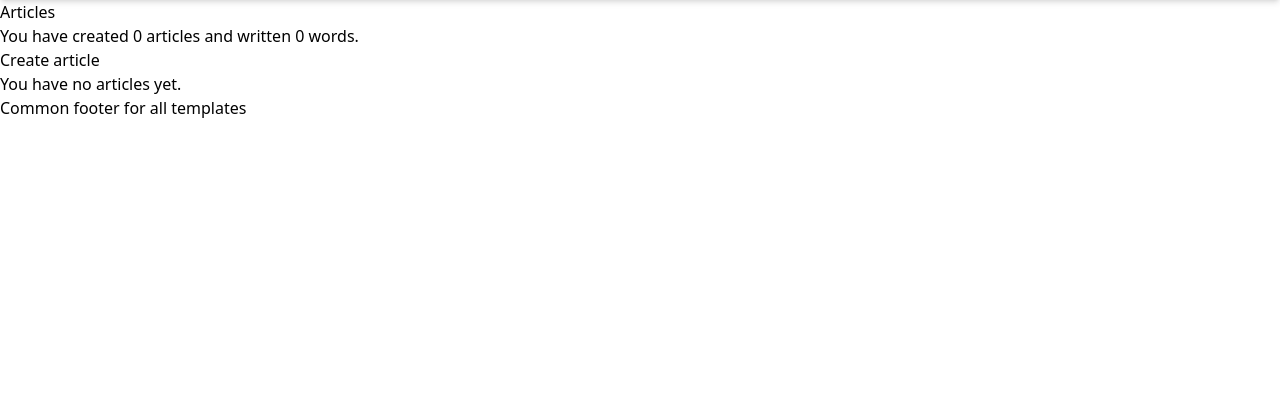
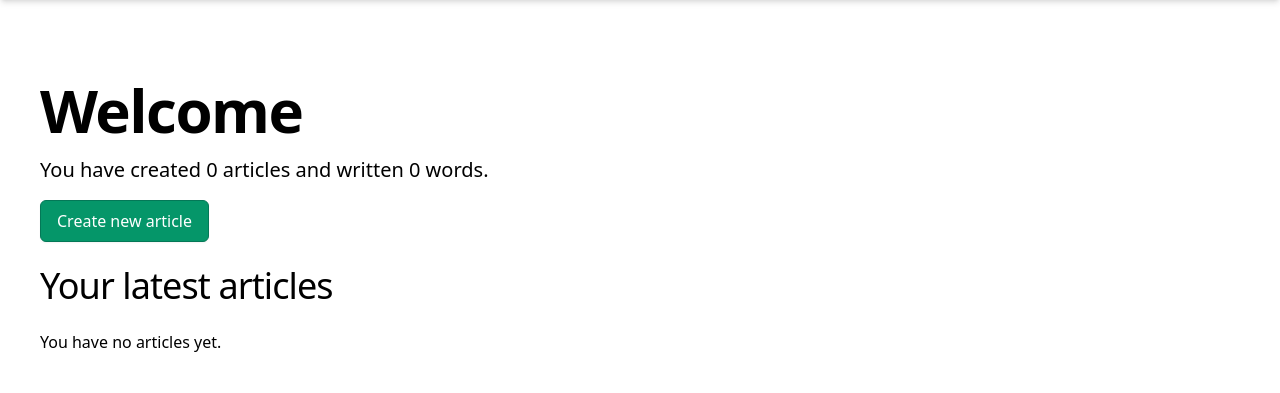
Before and after one commit to DariaAlekseeva/djangocourse, a Django app: page /articles/ in a window 1280 px wide. Shown: the part 75-468 px from the top of the page. Run offline with Django 5.2, Linux system fonts and the light colour scheme; a user stored in the database is signed in; data that the repository does not hold is empty; some libraries are stand-ins or nearby versions.

Commit message:
styled the home page

```diff
--- a/static/output.css
+++ b/static/output.css
@@ -758,12 +758,36 @@ select {
   margin-right: auto;
 }
 
+.mb-4 {
+  margin-bottom: 1rem;
+}
+
+.mb-6 {
+  margin-bottom: 1.5rem;
+}
+
+.ml-2 {
+  margin-left: 0.5rem;
+}
+
+.mt-10 {
+  margin-top: 2.5rem;
+}
+
 .block {
   display: block;
 }
 
+.inline-block {
+  display: inline-block;
+}
+
 .flex {
   display: flex;
+}
+
+.w-full {
+  width: 100%;
 }
 
 .max-w-7xl {
@@ -782,6 +806,10 @@ select {
   gap: 1.5rem;
 }
 
+.rounded-sm {
+  border-radius: 0.125rem;
+}
+
 .border-b {
   border-bottom-width: 1px;
 }
@@ -789,6 +817,15 @@ select {
 .border-gray-300 {
   --tw-border-opacity: 1;
   border-color: rgb(209 213 219 / var(--tw-border-opacity, 1));
+}
+
+.bg-gray-200 {
+  --tw-bg-opacity: 1;
+  background-color: rgb(229 231 235 / var(--tw-bg-opacity, 1));
+}
+
+.p-2 {
+  padding: 0.5rem;
 }
 
 .px-10 {
@@ -801,19 +838,71 @@ select {
   padding-bottom: 1rem;
 }
 
+.px-4 {
+  padding-left: 1rem;
+  padding-right: 1rem;
+}
+
+.py-1 {
+  padding-top: 0.25rem;
+  padding-bottom: 0.25rem;
+}
+
+.py-0\.5 {
+  padding-top: 0.125rem;
+  padding-bottom: 0.125rem;
+}
+
+.text-center {
+  text-align: center;
+}
+
 .text-sm {
   font-size: 0.875rem;
   line-height: 1.25rem;
+}
+
+.text-xl {
+  font-size: 1.25rem;
+  line-height: 1.75rem;
+}
+
+.text-2xl {
+  font-size: 1.5rem;
+  line-height: 2rem;
+}
+
+.text-xs {
+  font-size: 0.75rem;
+  line-height: 1rem;
 }
 
 .font-semibold {
   font-weight: 600;
 }
 
+.uppercase {
+  text-transform: uppercase;
+}
+
 .shadow-md {
   --tw-shadow: 0 4px 6px -1px rgb(0 0 0 / 0.1), 0 2px 4px -2px rgb(0 0 0 / 0.1);
   --tw-shadow-colored: 0 4px 6px -1px var(--tw-shadow-color), 0 2px 4px -2px var(--tw-shadow-color);
   box-shadow: var(--tw-ring-offset-shadow, 0 0 #0000), var(--tw-ring-shadow, 0 0 #0000), var(--tw-shadow);
+}
+
+.title {
+  font-size: 3.75rem;
+  line-height: 1;
+  font-weight: 600;
+  letter-spacing: -0.025em;
+}
+
+.subtitle {
+  font-size: 2.25rem;
+  line-height: 2.5rem;
+  font-weight: 500;
+  letter-spacing: -0.025em;
 }
 
 .button {
@@ -907,10 +996,6 @@ select {
   --tw-ring-offset-width: 2px;
 }
 
-.hover\:underline:hover {
-  text-decoration-line: underline;
-}
-
 .hover\:shadow-underline:hover {
   --tw-shadow: inset 0 -2px 0 0;
   --tw-shadow-colored: inset 0 -2px 0 0 var(--tw-shadow-color);
@@ -921,3 +1006,21 @@ select {
   --tw-shadow-color: #d1d5db;
   --tw-shadow: var(--tw-shadow-colored);
 }
+
+@media (min-width: 640px) {
+  .sm\:w-auto {
+    width: auto;
+  }
+}
+
+@media (min-width: 768px) {
+  .md\:p-4 {
+    padding: 1rem;
+  }
+}
+
+@media (min-width: 1024px) {
+  .lg\:p-10 {
+    padding: 2.5rem;
+  }
+}
--- a/templates/app/base.html
+++ b/templates/app/base.html
@@ -45,7 +45,6 @@
     {% block content %}
 
     {% endblock content %}
-    <footer>Common footer for all templates</footer>
     {% block page_js %}
 
     {% endblock page_js %}
--- a/templates/app/home.html
+++ b/templates/app/home.html
@@ -3,20 +3,34 @@
 {% load humanize %}
 
 {% block content %}
-    <h1>Articles</h1>
+<main class="max-w-7xl mx-auto mt-10 p-2 md:p-4 lg:p-10">
+    <h1 class="title mb-4">Welcome</h1>
 
-<p>You have created {{ user.article_count | intcomma }} article{{user.article_count | pluralize}} and
-    written {{ user.written_words | intcomma }} word{{user.article_count | pluralize}}.</p>
+<p class="text-xl mb-4">
+    You have created {{ user.article_count | intcomma }} article{{user.article_count | pluralize}} and
+    written {{ user.written_words | intcomma }} word{{user.article_count | pluralize}}.
+</p>
 
-    <a href="{% url "create_article" %}">Create article</a>
+    <a class="button primary inline-block mb-6 w-full sm:w-auto text-center" href="{% url "create_article" %}">Create new article</a>
+
+    <h2 class="subtitle mb-6">Your latest articles</h2>
 
     {% if articles %}
     <ul>
     {% for article in articles %}
-            <li><a href="{% url "update_article" article.id %}">{{ article.title }}</a> with {{ article.word_count }} word{{ article.word_count | pluralize}}.</li>
+            <li>
+                <a
+                    class="text-2xl flex items-center"
+                    href="{% url "update_article" article.id %}">
+                    {{ article.title }}
+                    <span class="ml-2 px-4 py-0.5 text-xs rounded-sm uppercase bg-gray-200">{{ article.status }}</span>
+                </a>
+                <p class="text">{{ article.word_count }} word{{ article.word_count | pluralize}}</p>
+            </li>
         {% endfor %}
         </ul>
     {% else %}
         <p>You have no articles yet.</p>
     {% endif %}
+</main>
 {% endblock content %}
```
Also changed, not shown: static/input.css (+7 -0 lines).
